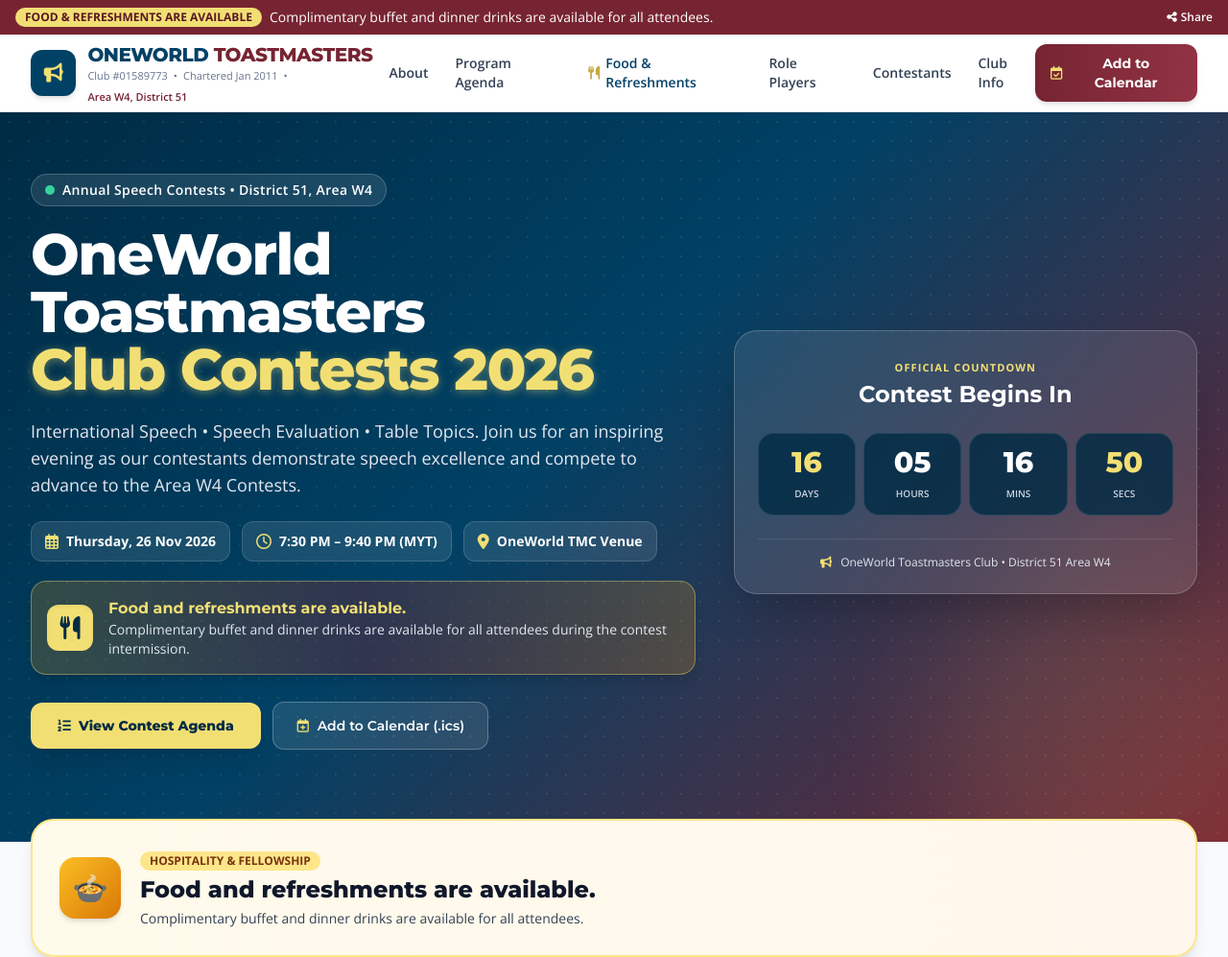
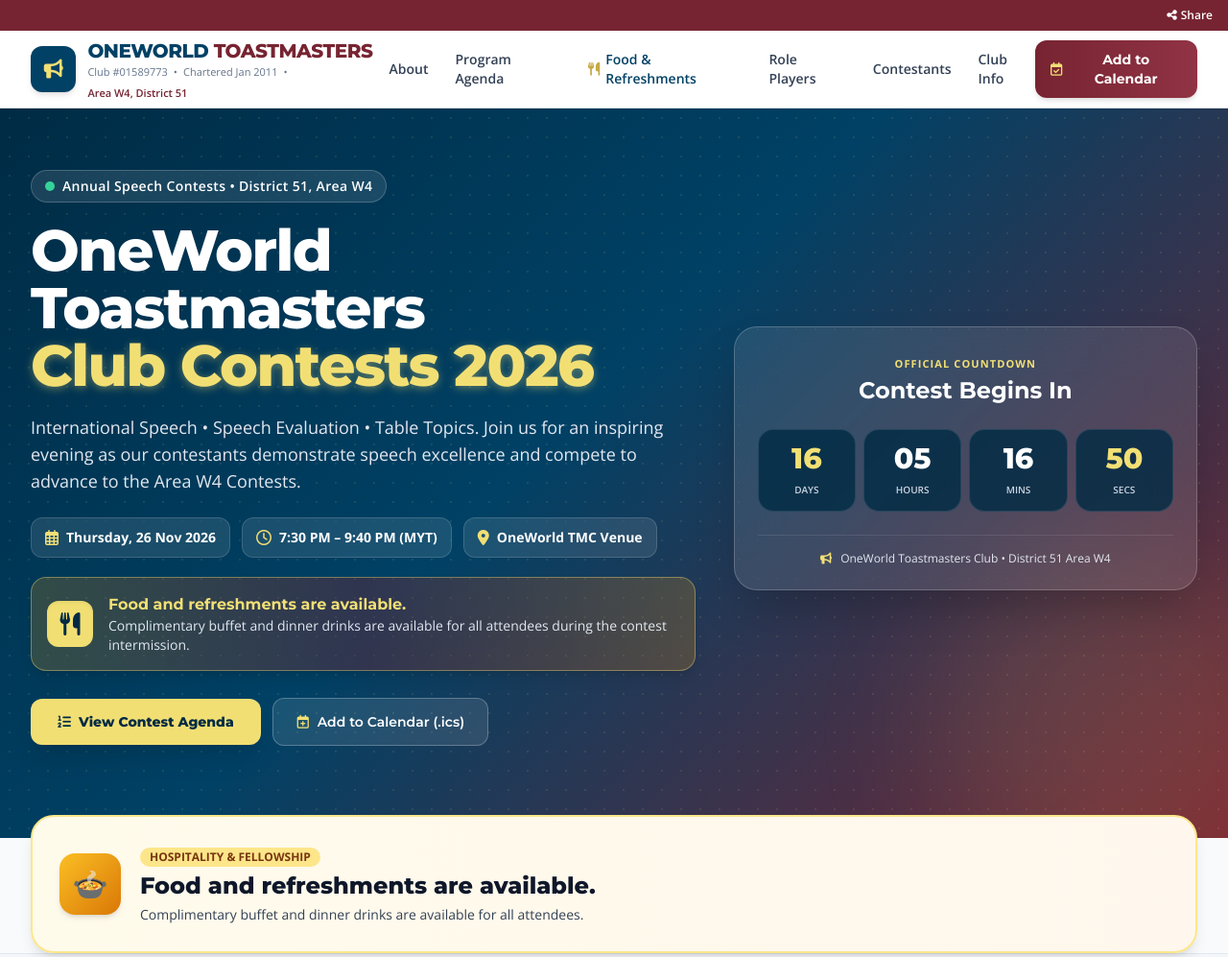
Before and after one commit to marulmani/oneworld-tmc-contests, a plain HTML site: page index.html in a window 1280 px wide. Shown: the top 997 px of the page at 96% size. Drawn offline with nearby package versions, Linux system fonts and the light colour scheme.

Commit message:
Remove food/refreshments banner from top bar

```diff
--- a/index.html
+++ b/index.html
@@ -73,13 +73,7 @@
 
   <!-- TOP HOSPITALITY & ADMIN SWITCH BAR -->
   <div class="bg-tmMaroon text-white text-xs sm:text-sm py-2 px-4 shadow-sm relative z-50">
-    <div class="max-w-7xl mx-auto flex flex-wrap items-center justify-between gap-2">
-      <div class="flex items-center gap-2">
-        <span class="inline-flex items-center justify-center bg-tmGold text-tmMaroon-dark font-bold text-xs px-2.5 py-0.5 rounded-full">
-          FOOD & REFRESHMENTS ARE AVAILABLE
-        </span>
-        <span class="font-medium text-xs sm:text-sm">Complimentary buffet and dinner drinks are available for all attendees.</span>
-      </div>
+    <div class="max-w-7xl mx-auto flex flex-wrap items-center justify-end gap-2">
       <div class="flex items-center gap-3">
         <!-- Admin Mode Toggle Button -->
         <button
```
